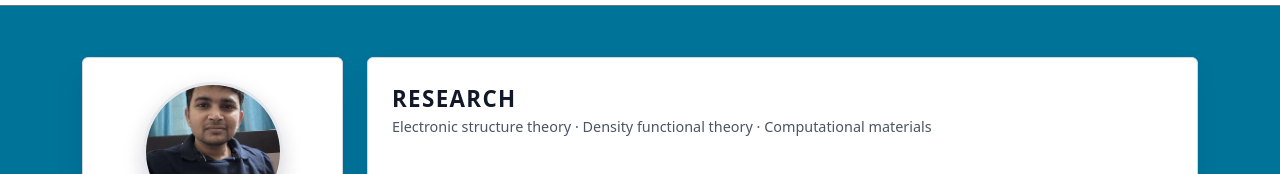
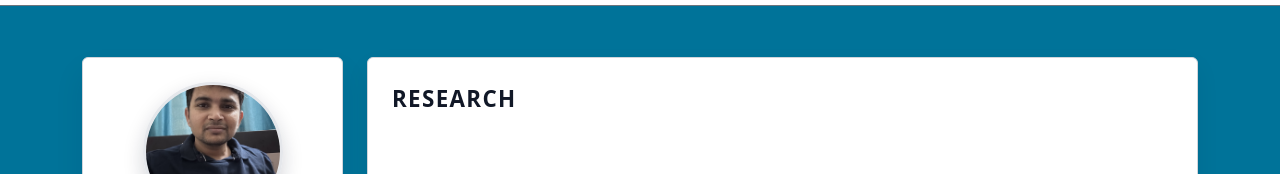
Before and after one commit to rabeetgh/rsweb, a plain HTML site: page index.html in a window 1280 px wide. Shown: the part 63-237 px from the top of the page. Drawn offline with nearby package versions, Linux system fonts and the light colour scheme; files whose address does not match are found by name.

Commit message:
Comment out research section subtitle
Comment out the section subtitle in the research card.

```diff
--- a/index.html
+++ b/index.html
@@ -321,7 +321,7 @@
           <div class="d-flex justify-content-between align-items-baseline mb-3">
             <div>
               <div class="section-title" id="research">Research</div>
-              <div class="section-subtitle">Electronic structure theory · Density functional theory · Computational materials</div>
+              <!--<div class="section-subtitle">Electronic structure theory · Density functional theory · Computational materials</div>-->
             </div>
           </div>
 
```
